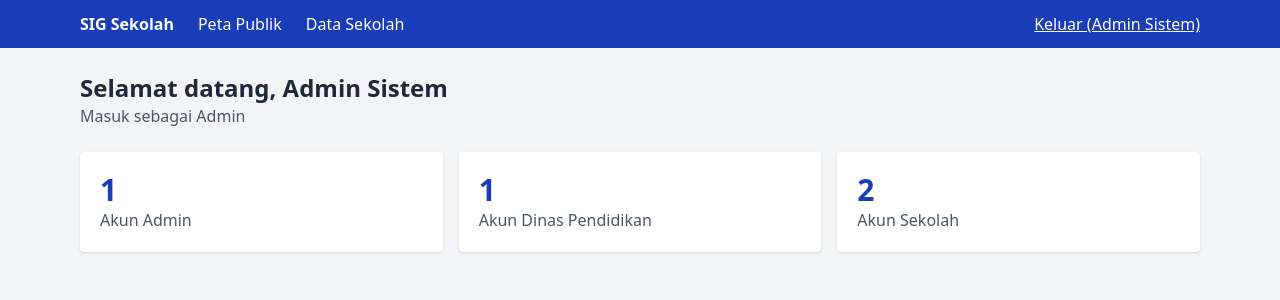
After one commit to linafitriana-2/laravel-peta-c030325065, a Laravel app: page /dashboard in a window 1280 px wide. The commit adds this page. Shown: the top 300 px of the page. Run offline with Laravel 12, Linux system fonts and the light colour scheme; a user stored in the database is signed in; data comes from the database, SQL or seed files in the repository; style sheets or scripts are compiled from the project's sources.

Commit message:
Praktikum 10 - Praktikum 12

```diff
--- /dev/null
+++ b/app/Http/Controllers/DashboardController.php
@@ -0,0 +1,41 @@
+<?php
+namespace App\Http\Controllers;
+
+use App\Models\Sekolah;
+use App\Models\User;
+use Illuminate\Http\Request;
+
+class DashboardController extends Controller
+{
+    public function __invoke(Request $request)
+    {
+        $user = $request->user();
+        $jumlahPerRole = null;
+        $jumlahSekolah = null;
+        $sekolah = null;
+        $kelengkapan = 0;
+
+        if ($user->isAdmin()) {
+            $jumlahPerRole = [
+                'Admin' => User::where('role', User::ROLE_ADMIN)->count(),
+                'Dinas Pendidikan' => User::where('role', User::ROLE_DINAS)->count(),
+                'Sekolah' => User::where('role', User::ROLE_SEKOLAH)->count(),
+            ];
+        } elseif ($user->isDinas()) {
+            $jumlahSekolah = Sekolah::count();
+        } elseif ($user->sekolah) {
+            $sekolah = $user->sekolah->load('profil');
+            $kolom = ['kepala_sekolah', 'email', 'website', 'tahun_berdiri',
+                        'akreditasi', 'jumlah_siswa', 'jumlah_guru', 'deskripsi'];
+            $profil = $sekolah->profil;
+            $terisi = $profil
+                ? collect($kolom)->filter(fn ($k) => filled($profil->$k))->count()
+                : 0;
+            $kelengkapan = (int) round($terisi / count($kolom) * 100);
+        }
+
+        return view('dashboard', compact(
+            'user', 'jumlahPerRole', 'jumlahSekolah', 'sekolah', 'kelengkapan'
+        ));
+    }
+}
--- a/app/Models/User.php
+++ b/app/Models/User.php
@@ -2,32 +2,38 @@
 
 namespace App\Models;
 
-// use Illuminate\Contracts\Auth\MustVerifyEmail;
-use Database\Factories\UserFactory;
 use Illuminate\Database\Eloquent\Factories\HasFactory;
 use Illuminate\Foundation\Auth\User as Authenticatable;
 use Illuminate\Notifications\Notifiable;
+use Illuminate\Database\Eloquent\Relations\BelongsTo; // <-- Tambahkan use ini di bagian atas
 
 class User extends Authenticatable
 {
-    /** @use HasFactory<UserFactory> */
+
     use HasFactory, Notifiable;
+
+
+    public const ROLE_ADMIN = 'admin';
+    public const ROLE_DINAS = 'dinas';
+    public const ROLE_SEKOLAH = 'sekolah';
 
     /**
      * The attributes that are mass assignable.
      *
-     * @var list<string>
+     * @var array<int, string>
      */
     protected $fillable = [
         'name',
         'email',
         'password',
+        'role',
+        'sekolah_id',
     ];
 
     /**
      * The attributes that should be hidden for serialization.
      *
-     * @var list<string>
+     * @var array<int, string>
      */
     protected $hidden = [
         'password',
@@ -46,4 +52,34 @@ class User extends Authenticatable
             'password' => 'hashed',
         ];
     }
+
+
+    public function sekolah(): BelongsTo
+    {
+        return $this->belongsTo(Sekolah::class);
+    }
+
+    public function isAdmin(): bool
+    {
+        return $this->role === self::ROLE_ADMIN;
+    }
+
+    public function isDinas(): bool
+    {
+        return $this->role === self::ROLE_DINAS;
+    }
+
+    public function isSekolah(): bool
+    {
+        return $this->role === self::ROLE_SEKOLAH;
+    }
+
+    public function roleLabel(): string
+    {
+        return match ($this->role) {
+            self::ROLE_ADMIN => 'Admin',
+            self::ROLE_DINAS => 'Dinas Pendidikan',
+            default => 'Sekolah',
+        };
+    }
 }
--- a/bootstrap/app.php
+++ b/bootstrap/app.php
@@ -11,7 +11,7 @@ return Application::configure(basePath: dirname(__DIR__))
         health: '/up',
     )
     ->withMiddleware(function (Middleware $middleware): void {
-        //
+        $middleware->redirectUsersTo('/dashboard');
     })
     ->withExceptions(function (Exceptions $exceptions): void {
         //
--- a/resources/views/admin/sekolah/_form.blade.php
+++ b/resources/views/admin/sekolah/_form.blade.php
@@ -61,7 +61,7 @@ $cls = 'w-full border rounded px-3 py-2';
             <p class="font-medium">
                 Klik peta atau geser marker untuk menentukan lokasi sekolah
             </p>
-            <!-- Latihan Mandiri 4: Tombol Gunakan lokasi saya -->
+
             <button type="button" id="btn-lokasi" class="px-3 py-1.5 bg-green-600 text-white text-sm rounded hover:bg-green-700 shrink-0">
                 Gunakan lokasi saya
             </button>
@@ -108,7 +108,7 @@ const lngInput = document.getElementById('longitude');
 const sudahAda = latInput.value !== '' && lngInput.value !== '';
 const pusat = sudahAda
     ? [parseFloat(latInput.value), parseFloat(lngInput.value)]
-    : [-3.3194, 114.5908]; // pusat Kota Banjarmasin
+    : [-3.3194, 114.5908];
 
 const map = L.map('map-picker').setView(pusat, sudahAda ? 16 : 13);
 
@@ -145,7 +145,7 @@ marker.on('dragend', () => {
     });
 });
 
-// Latihan Mandiri 4: Fungsi Geolocation pada tombol "Gunakan lokasi saya"
+
 document.getElementById('btn-lokasi').addEventListener('click', () => {
     if (!navigator.geolocation) {
         alert('Browser tidak mendukung fitur Geolocation.');
--- /dev/null
+++ b/resources/views/dashboard.blade.php
@@ -0,0 +1,39 @@
+@extends('layouts.app')
+@section('title', 'Dashboard')
+
+@section('content')
+<h1 class="text-2xl font-bold">Selamat datang, {{ $user->name }}</h1>
+<p class="text-gray-600 mb-6">Masuk sebagai {{ $user->roleLabel() }}</p>
+
+@if ($user->isAdmin())
+    <div class="grid md:grid-cols-3 gap-4">
+        @foreach ($jumlahPerRole as $label => $jumlah)
+            <div class="bg-white rounded shadow p-5">
+                <p class="text-3xl font-bold text-blue-800">{{ $jumlah }}</p>
+                <p class="text-gray-600">Akun {{ $label }}</p>
+            </div>
+        @endforeach
+    </div>
+@elseif ($user->isDinas())
+    <div class="bg-white rounded shadow p-5 w-64">
+        <p class="text-3xl font-bold text-blue-800">{{ $jumlahSekolah }}</p>
+        <p class="text-gray-600">Sekolah terdata</p>
+    </div>
+@elseif ($sekolah)
+    <div class="bg-white rounded shadow p-5 max-w-lg">
+        <p class="text-xl font-bold">{{ $sekolah->nama }}</p>
+        <p class="text-gray-600">NPSN {{ $sekolah->npsn }}
+            - {{ $sekolah->jenjang }} {{ $sekolah->status }}</p>
+        <p class="mt-4">Kelengkapan profil:
+            <strong>{{ $kelengkapan }}%</strong></p>
+        <div class="w-full bg-gray-200 rounded h-3 mt-1">
+            <div class="bg-blue-700 h-3 rounded"
+                style="width: {{ $kelengkapan }}%"></div>
+        </div>
+    </div>
+@else
+    <div class="p-4 rounded bg-yellow-100 text-yellow-800">
+        Akun Anda belum ditautkan ke sekolah. Hubungi admin.
+    </div>
+@endif
+@endsection
--- a/resources/views/layouts/app.blade.php
+++ b/resources/views/layouts/app.blade.php
@@ -10,10 +10,18 @@
 </head>
 <body class="bg-gray-100 text-gray-800">
     <nav class="bg-blue-800 text-white">
-        <div class="max-w-6xl mx-auto px-4 py-3 flex gap-6">
+        <div class="max-w-6xl mx-auto px-4 py-3 flex gap-6 items-center">
             <span class="font-bold">SIG Sekolah</span>
             <a href="{{ url('/') }}">Peta Publik</a>
             <a href="{{ route('admin.sekolah.index') }}">Data Sekolah</a>
+
+            <!-- Tambahan untuk Praktikum 12: Tombol Keluar jika sudah login -->
+            @auth
+            <form method="POST" action="{{ route('logout') }}" class="ml-auto">
+                @csrf
+                <button class="underline">Keluar ({{ auth()->user()->name }})</button>
+            </form>
+            @endauth
         </div>
     </nav>
 
--- a/routes/web.php
+++ b/routes/web.php
@@ -2,6 +2,8 @@
 
 use App\Http\Controllers\PetaController;
 use App\Http\Controllers\SekolahController;
+use App\Http\Controllers\AuthController;
+use App\Http\Controllers\DashboardController;
 use Illuminate\Support\Facades\Route;
 
 Route::get('/', [PetaController::class, 'index'])->name('peta.index');
@@ -10,3 +12,16 @@ Route::get('/data/sekolah', [PetaController::class, 'geojson'])->name('peta.data
 Route::prefix('admin')->name('admin.')->group(function () {
     Route::resource('sekolah', SekolahController::class)->except('show');
 });
+Route::middleware('guest')->group(function () {
+    Route::get('/login', [AuthController::class, 'showLogin'])
+        ->name('login');
+    Route::post('/login', [AuthController::class, 'login'])
+        ->middleware('throttle:5,1');
+});
+
+Route::middleware('auth')->group(function () {
+    Route::post('/logout', [AuthController::class, 'logout'])
+        ->name('logout');
+    Route::get('/dashboard', DashboardController::class)
+        ->name('dashboard');
+});
```
Also changed, not shown: app/Http/Controllers/AuthController.php (added, +41 -0 lines), app/Models/ProfilSekolah.php (added, +17 -0 lines), app/Models/Sekolah.php (+12 -0 lines), database/seeders/DatabaseSeeder.php (+4 -9 lines), database/seeders/UserSeeder.php (added, +34 -0 lines), resources/views/auth/login.blade.php (added, +46 -0 lines), resources/views/peta.blade.php (+11 -15 lines), database/migrations/2026_11_05_151509_add_role_to_users_table.php (added), database/migrations/2026_11_05_151621_create_profil_sekolahs_table.php (added).
